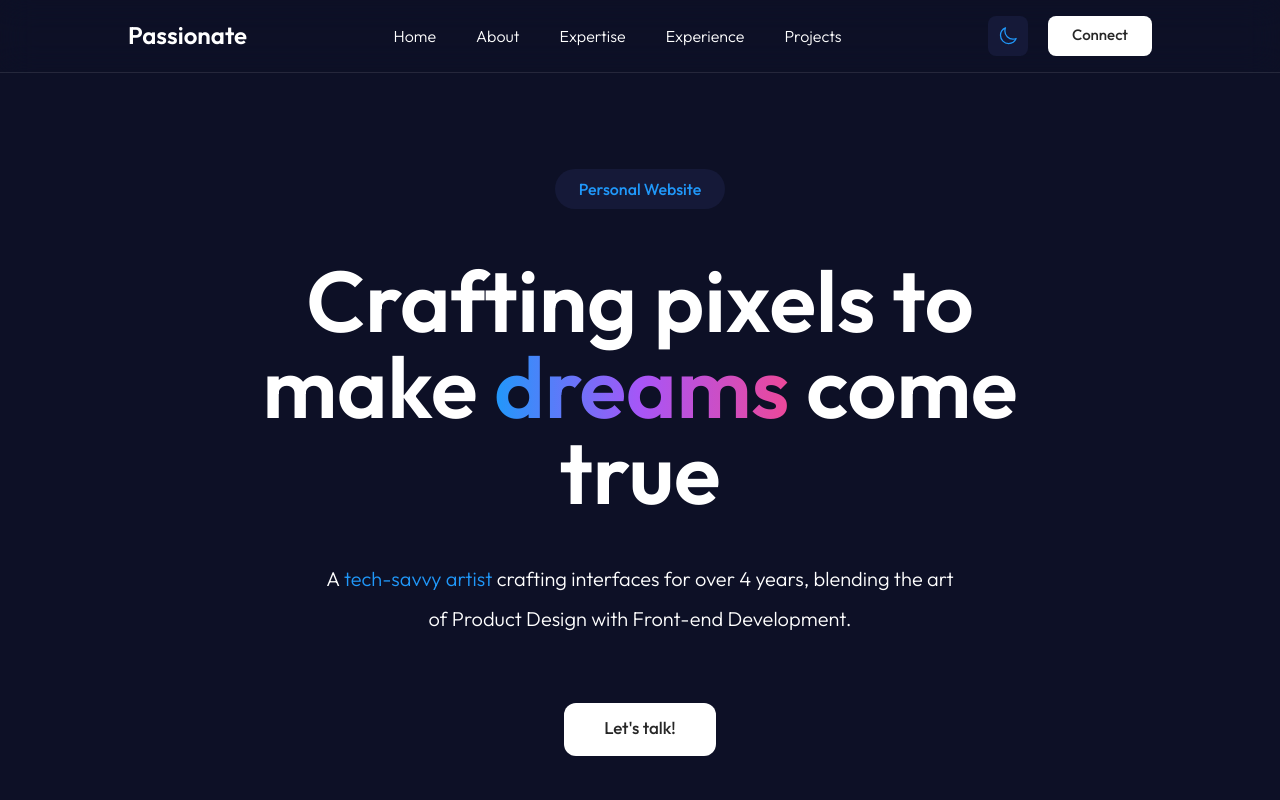
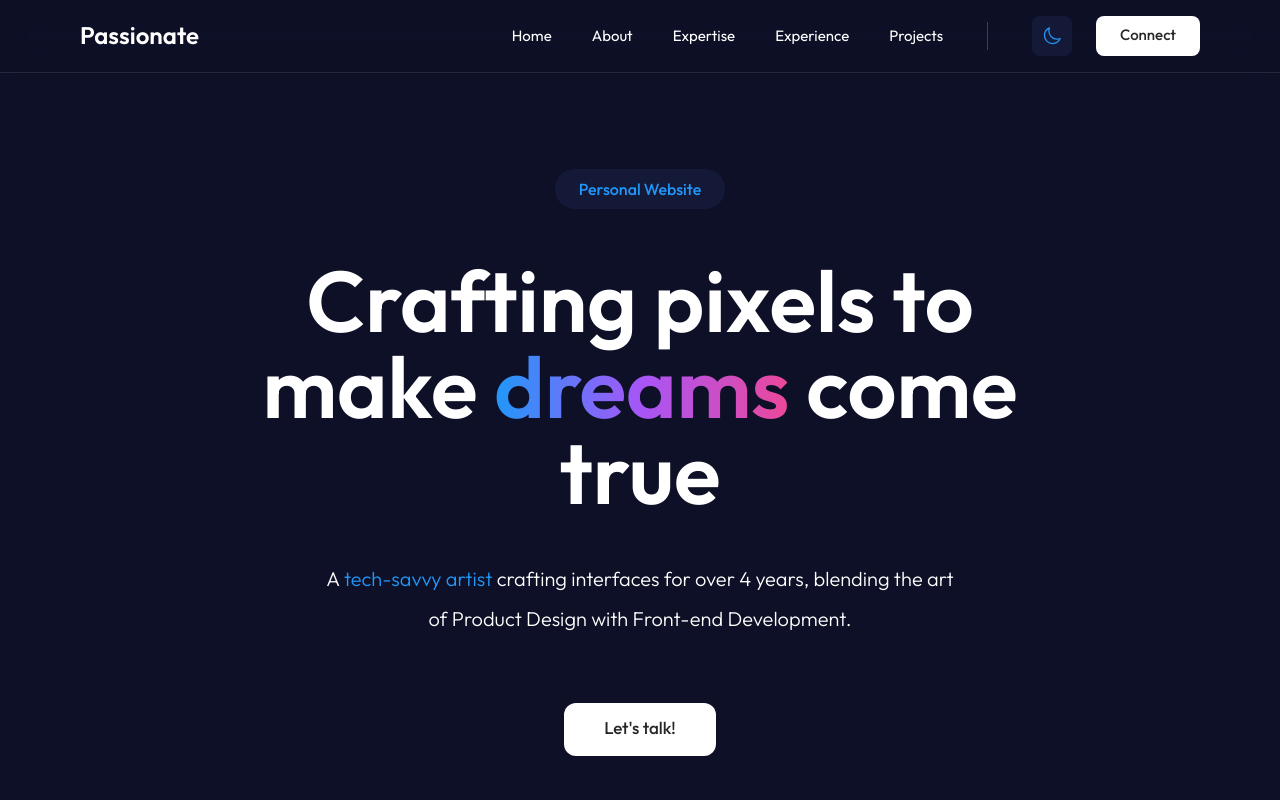
Before and after one commit to alif-firdaus/Passionate-React, a React (Create React App) app: page / in a window 1280 px wide. Shown: the top 800 px of the page. Built offline with nearby package versions, Linux system fonts and the light colour scheme.

Commit message:
Navbar lg : fixed

```diff
--- a/src/Pages/Navbar.jsx
+++ b/src/Pages/Navbar.jsx
@@ -52,13 +52,14 @@ function Navbar() {
 	return (
 		<nav className="sticky top-0 z-10 flex items-center justify-between py-4 border-b-[1px] backdrop-blur-lg dark:border-slate-50 border-slate-400 dark:border-opacity-10 border-opacity-20">
 			{/* Navbar Title */}
-			<div className="flex items-center font-semibold cursor-pointer text-[24px] pb-[2px] dark:text-white text-black ml-[26px] lg:ml-32">
+			<div className="flex items-center font-semibold cursor-pointer text-[24px] pb-[2px] dark:text-white text-black ml-[26px] lg:ml-20">
 				Passionate
 			</div>
 
+			<div className="flex items-center justify-between">
 				{/* Navbar Links */}
 				<div
-				className={`fixed lg:flex lg:relative lg:flex-row gap-4 lg:gap-10 pt-6 lg:py-0 w-full lg:items-center lg:justify-between lg:w-fit flex flex-col px-sectionpl h-screen lg:h-fit dark:bg-base md:dark:bg-base bg-white md:bg-white lg:bg-transparent lg:dark:bg-transparent z-[1] ${
+					className={`fixed lg:flex lg:relative lg:flex-row gap-4 lg:gap-10 pt-6 lg:py-0 w-full lg:items-center lg:justify-between lg:w-fit flex flex-col px-sectionpl lg:px-0 h-screen lg:h-fit dark:bg-base md:dark:bg-base bg-white md:bg-white lg:bg-transparent lg:dark:bg-transparent z-[1] ${
 						isOpen ? "top-[73px] lg:top-0" : "-left-full lg:left-0"
 					}`}
 				>
@@ -68,7 +69,7 @@ function Navbar() {
 							key={index}
 						>
 							<a
-							className="flex w-full lg:w-fit pb-5 lg:py-0 items-center text-lg lg:text-base font-light dark:text-white text-black dark:border-slate-50 border-slate-400 dark:border-opacity-10 border-opacity-20 border-b-[1px] lg:border-none"
+								className="flex w-full lg:w-fit pb-5 lg:py-0 items-center text-lg lg:text-[15px] font-light lg:font-normal dark:text-white text-black dark:border-slate-50 border-slate-400 dark:border-opacity-10 border-opacity-20 border-b-[1px] lg:border-none lg:hover:text-grey duration-300"
 								href={option.href}
 								onClick={() => {
 									setIsOpen(!isOpen);
@@ -80,8 +81,10 @@ function Navbar() {
 					))}
 				</div>
 
+				<div className="hidden lg:flex w-[1px] h-7 bg-slate-50 bg-opacity-20 mx-11"></div>
+
 				{/* Navbar Extra */}
-			<div className="flex justify-between gap-4 lg:gap-5 mr-[26px] lg:mr-32">
+				<div className="flex justify-between gap-4 lg:gap-6 mr-[26px] lg:mr-20">
 					<div
 						className="flex justify-center border-[1px] w-[40px] h-[40px] rounded-lg dark:border-slate-50 border-slate-400 dark:border-opacity-10 border-opacity-20 lg:bg-accent lg:border-none items-center cursor-pointer"
 						onClick={handleThemeSwitch}
@@ -106,10 +109,11 @@ function Navbar() {
 						)}
 					</div>
 
-				<div className="hidden lg:flex lg:items-center lg:justify-center ">
+					<div className="items-center justify-center hidden lg:flex">
 						<button className="text-black text-[15px] font-medium bg-white h-[40px] px-6 pb-[2px] rounded-lg hover:bg-grey duration-300">
 							Connect
 						</button>
+					</div>
 				</div>
 			</div>
 		</nav>
```
Lines whose indentation alone changed are shown as unchanged.
